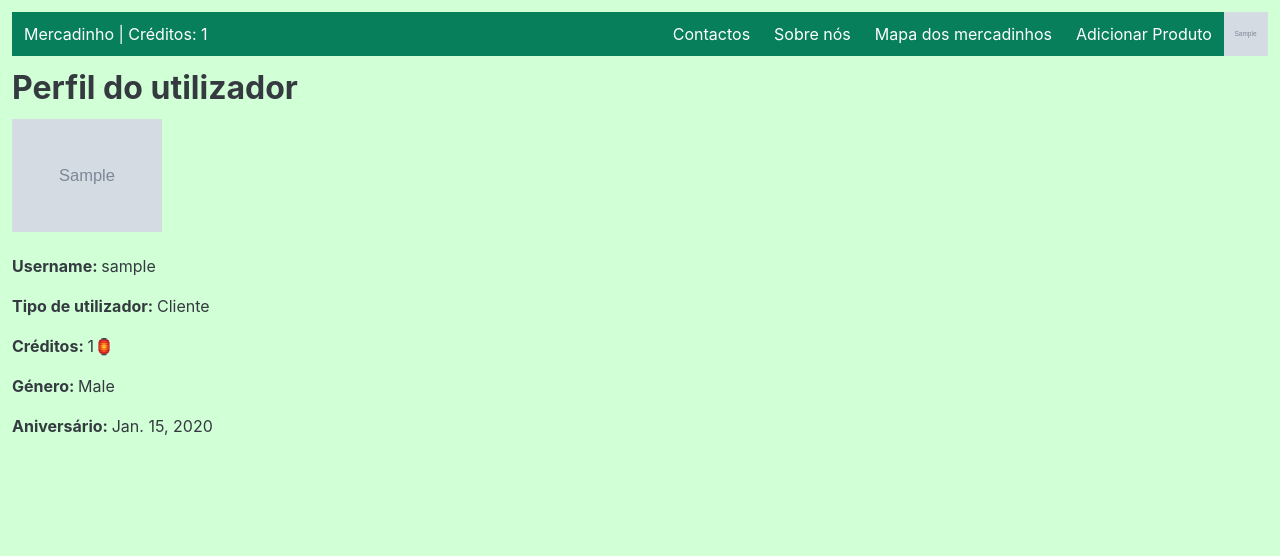
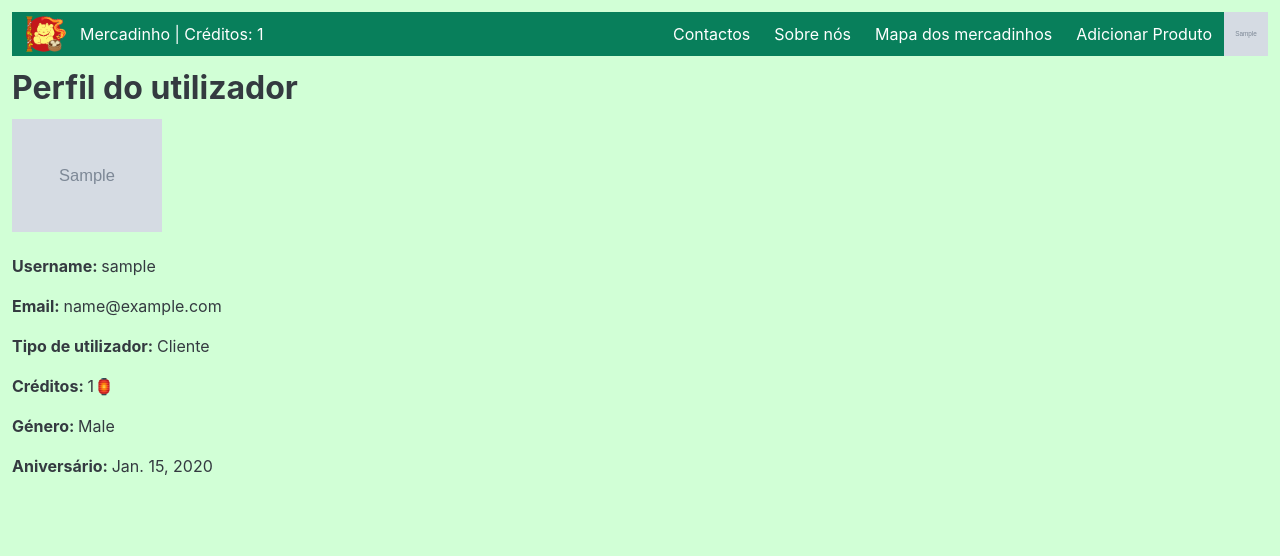
Before and after one commit to jecsct/Mercadinho, a Django app: page /food/perfil in a window 1280 px wide. Shown: the top 556 px of the page. Run offline with Django 4.2, Linux system fonts and the light colour scheme; a user stored in the database is signed in; tables that the repository leaves empty hold one stand-in row (values such as "Sample post"); grey boxes marked "Sample" are stand-in pictures.

Commit message:
email no perfil, contactos, logo na nav,

```diff
--- a/food/static/food/style.css
+++ b/food/static/food/style.css
@@ -139,10 +139,17 @@ nav p {
     font-size: 18px;
 }
 
+.nav-logo{
+    float: left;
+    margin: 0;
+    padding: 0 12px;
+    height: 44px;
+}
+
 .mercadinho {
     float: left;
     color: #fff;
-    padding: 12px 12px;
+    padding: 12px 12px 12px 0;
 }
 
 .navOption {
@@ -159,8 +166,8 @@ nav p {
 .nav-profile-pic {
     margin: 0;
     padding: 0;
-    height: 44.2px;
-    width: 44.2px;
+    height: 44px;
+    width: 44px;
     object-fit: cover;
 }
 
@@ -169,7 +176,7 @@ ul.dropdown {
     display: none;
     position: absolute;
     right: 0;
-    top: 42.4px;
+    top: 42px;
     margin: 0;
 }
 
--- a/food/templates/food/navbar.html
+++ b/food/templates/food/navbar.html
@@ -17,6 +17,7 @@
     <ul>
         <li>
             <div>
+                <img src="/static/media/logo.png" class="nav-logo">
                 {% if request.user|has_group:'Customer' %}
                     <a class="mercadinho" href="{% url 'food:index' %}"> Mercadinho | Créditos: {{ request.user.customer.credit }}</a>
                 {% else %}
--- a/food/templates/food/perfil.html
+++ b/food/templates/food/perfil.html
@@ -14,6 +14,7 @@
         <img src="{{ request.user.salesman.profile_pic }}" style="width: 150px;"><br/><br/>
     {% endif %}
     <p><strong>Username: </strong>{{ request.user.username }}</p><br/>
+    <p><strong>Email: </strong> {{ request.user.email }}</p><br/>
     {% if request.user.customer %}
         <p><strong>Tipo de utilizador: </strong>Cliente</p><br/>
         <p class="lanterna_after"><strong>Créditos: </strong>{{ request.user.customer.credit }}</p><br/>
--- a/food/views.py
+++ b/food/views.py
@@ -24,13 +24,16 @@ def index(request):
 
 
 def contactos(request):
+    error_message = False
     if request.method == 'POST':
         if not request.POST.get("email") == request.user.email:
             Mensagem(email=request.POST.get("email"),
                      texto_mensagem=request.POST.get("message"),
                      dataHora=datetime.datetime.now()).save()
             return HttpResponseRedirect(reverse('food:contactos'))
-    return render(request, 'food/contactos.html', {'error_message': 'Não pode enviar emails para si próprio'})
+        else:
+            error_message = 'Não pode enviar emails para si próprio';
+    return render(request, 'food/contactos.html', {'error_message': error_message})
 
 
 @login_required
```
